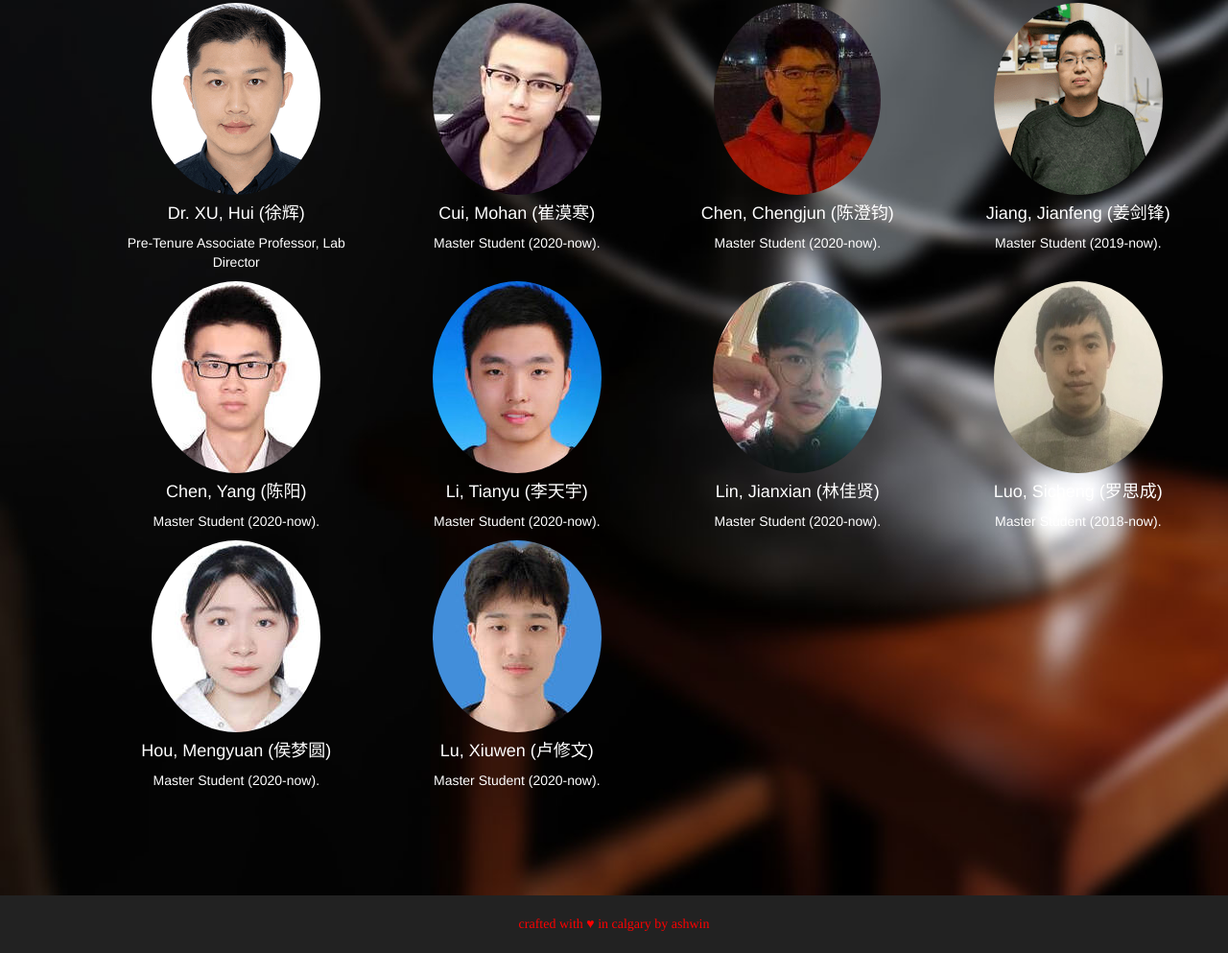
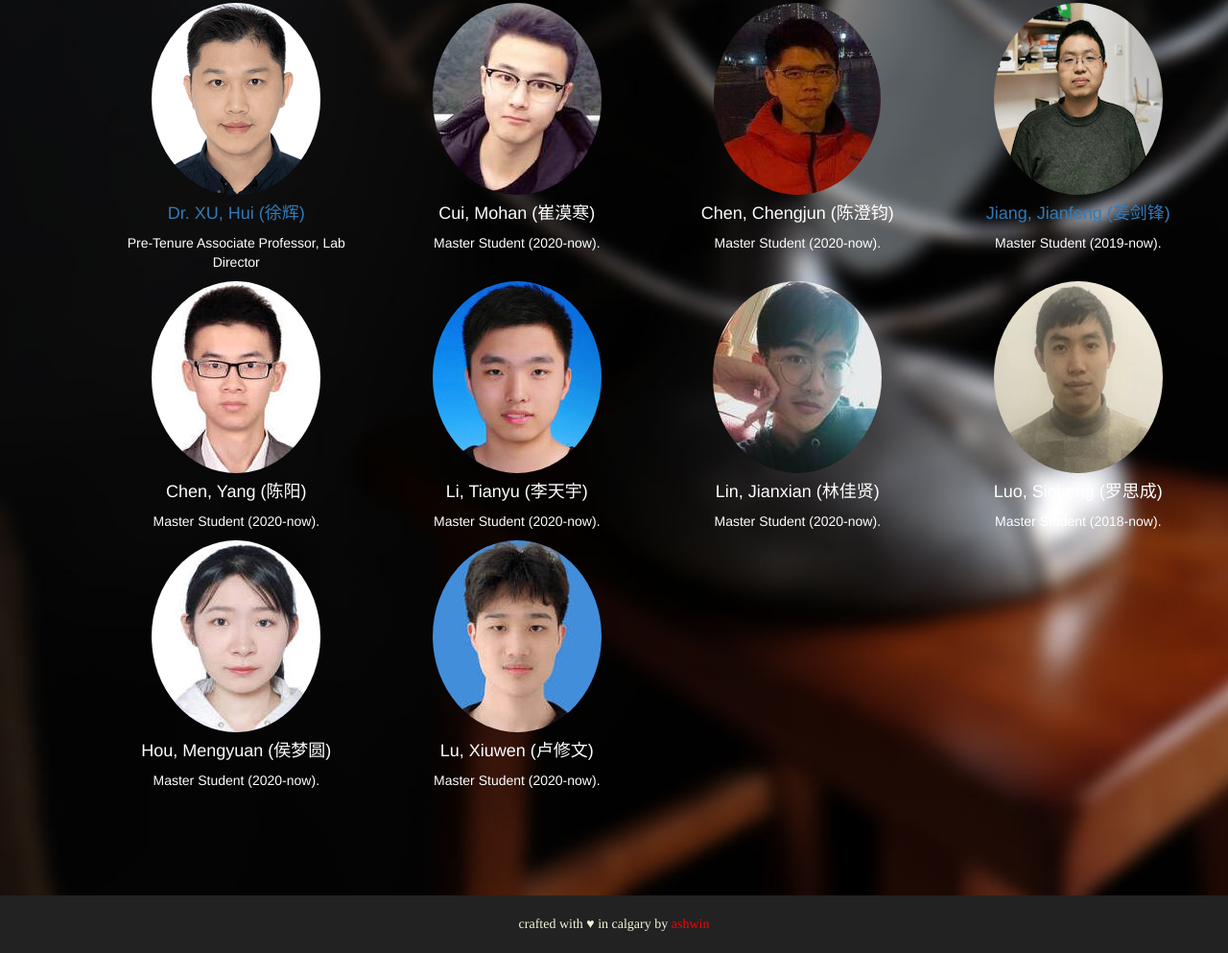
Before and after one commit to Artisan-Lab/Artisan-Lab.github.io, a plain HTML site: page index.html in a window 1280 px wide. Shown: the part 2128-3121 px from the top of the page at 96% size. Drawn offline with nearby package versions, Linux system fonts and the light colour scheme.

Commit message:
Update index.html

```diff
--- a/index.html
+++ b/index.html
@@ -79,7 +79,7 @@
 			<div class="row">
 				<div class="col-sm-3">
 					<img src="img/hui.png" alt="Hui's face" class="img-circle">
-					<h4>Dr. XU, Hui (徐辉)</h4>
+					<h4><a href="https://hxuhack.github.io/">Dr. XU, Hui (徐辉)</a></h4>
 					<p>Pre-Tenure Associate Professor, Lab Director</p>
 				</div>
 				<div class="col-sm-3">
@@ -94,7 +94,7 @@
 				</div>
 				<div class="col-sm-3">
 					<img src="img/jiangjianfeng.png" alt="Man's face" class="img-circle">
-					<h4>Jiang, Jianfeng (姜剑锋)</h4>
+					<h4><a href="https://stevenjiang1110.github.io/">Jiang, Jianfeng (姜剑锋)</a></h4>
 					<p>Master Student (2019-now).</p>
 				</div>
 
```
